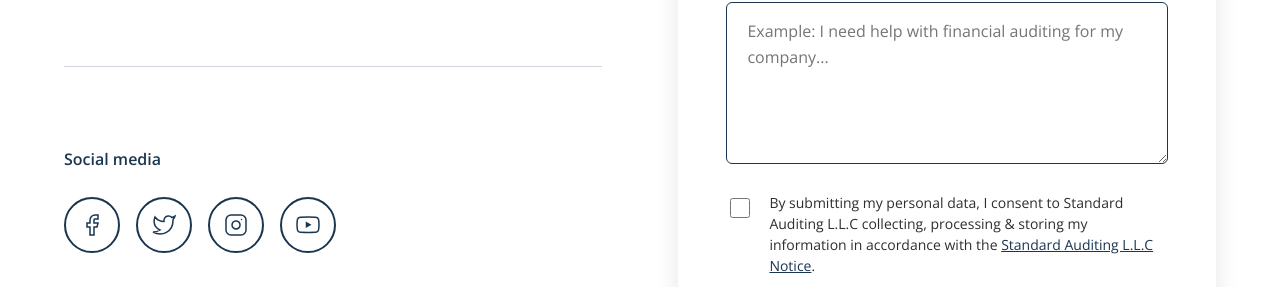
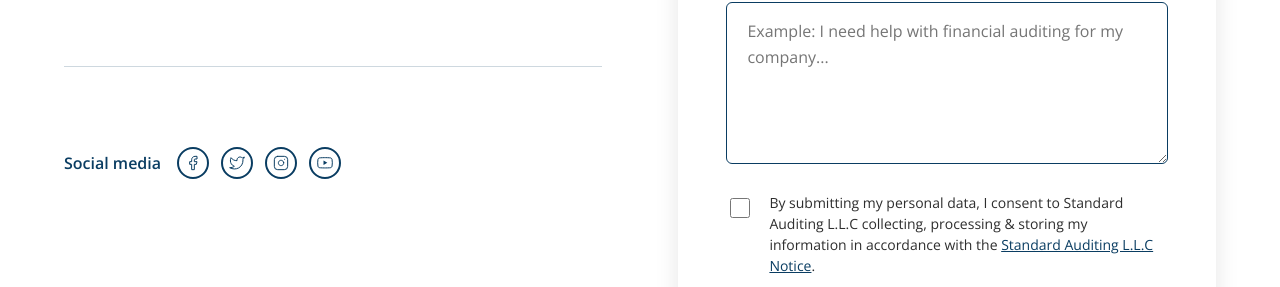
Before and after one commit to Azsaria114/standard_auditing, a React app: page /contact in a window 1280 px wide. Shown: the part 1128-1415 px from the top of the page. Built offline with nearby package versions, Linux system fonts and the light colour scheme; the HTML template or start-up script is replaced by a standard one.

Commit message:
Update contact page: change blue color to #0A3D62, minimize social icons and align inline with text

```diff
--- a/src/Contact.jsx
+++ b/src/Contact.jsx
@@ -73,31 +73,33 @@ function Contact() {
             <div className="contact-main__divider"></div>
 
             <div className="contact-main__social">
+              <div className="contact-main__social-inline">
                 <p className="contact-main__social-label body-opensans">Social media</p>
                 <div className="contact-main__social-icons">
                   <a href="#" className="contact-main__social-icon" aria-label="Facebook">
-                  <svg width="24" height="24" viewBox="0 0 24 24" fill="none" xmlns="http://www.w3.org/2000/svg">
+                    <svg width="16" height="16" viewBox="0 0 24 24" fill="none" xmlns="http://www.w3.org/2000/svg">
                       <path d="M18 2H15C13.6739 2 12.4021 2.52678 11.4645 3.46447C10.5268 4.40215 10 5.67392 10 7V10H7V14H10V22H14V14H17L18 10H14V7C14 6.73478 14.1054 6.48043 14.2929 6.29289C14.4804 6.10536 14.7348 6 15 6H18V2Z" stroke="currentColor" strokeWidth="1.5" fill="none"/>
                     </svg>
                   </a>
                   <a href="#" className="contact-main__social-icon" aria-label="Twitter">
-                  <svg width="24" height="24" viewBox="0 0 24 24" fill="none" xmlns="http://www.w3.org/2000/svg">
+                    <svg width="16" height="16" viewBox="0 0 24 24" fill="none" xmlns="http://www.w3.org/2000/svg">
                       <path d="M23 3C22.0424 3.67548 20.9821 4.19211 19.86 4.53C19.2577 3.83751 18.4573 3.34669 17.567 3.12393C16.6767 2.90116 15.7395 2.95718 14.8821 3.28446C14.0247 3.61173 13.2884 4.1944 12.773 4.95372C12.2575 5.71303 11.9877 6.61232 12 7.53V8.53C10.2426 8.57557 8.50127 8.18581 6.93101 7.39545C5.36074 6.60508 4.01032 5.43864 3 4C3 4 -1 13 8 17C5.94053 18.398 3.48716 19.099 1 19C10 24 21 19 21 7.5C20.9991 7.22145 20.9723 6.94359 20.92 6.67C21.9406 5.66349 22.6608 4.39271 23 3V3Z" stroke="currentColor" strokeWidth="1.5" fill="none"/>
                     </svg>
                   </a>
                   <a href="#" className="contact-main__social-icon" aria-label="Instagram">
-                  <svg width="24" height="24" viewBox="0 0 24 24" fill="none" xmlns="http://www.w3.org/2000/svg">
+                    <svg width="16" height="16" viewBox="0 0 24 24" fill="none" xmlns="http://www.w3.org/2000/svg">
                       <rect x="2" y="2" width="20" height="20" rx="5" ry="5" stroke="currentColor" strokeWidth="1.5" strokeLinecap="round" strokeLinejoin="round" fill="none"/>
                       <path d="M16 11.37C16.1234 12.2022 15.9812 13.0522 15.5937 13.799C15.2062 14.5458 14.5931 15.1514 13.8416 15.5297C13.0901 15.9079 12.2384 16.0396 11.4077 15.9059C10.5771 15.7723 9.80971 15.3801 9.21479 14.7852C8.61987 14.1903 8.22768 13.4229 8.09402 12.5922C7.96035 11.7616 8.09202 10.9099 8.47028 10.1584C8.84854 9.40685 9.45414 8.79374 10.2009 8.40624C10.9477 8.01874 11.7977 7.87659 12.63 8C13.4789 8.12588 14.2648 8.52146 14.8716 9.1283C15.4785 9.73515 15.8741 10.5211 16 11.37Z" stroke="currentColor" strokeWidth="1.5" strokeLinecap="round" strokeLinejoin="round" fill="none"/>
                       <path d="M17.5 6.5H17.51" stroke="currentColor" strokeWidth="1.5" strokeLinecap="round" strokeLinejoin="round" fill="none"/>
                     </svg>
                   </a>
                   <a href="#" className="contact-main__social-icon" aria-label="YouTube">
-                  <svg width="24" height="24" viewBox="0 0 24 24" fill="none" xmlns="http://www.w3.org/2000/svg">
+                    <svg width="16" height="16" viewBox="0 0 24 24" fill="none" xmlns="http://www.w3.org/2000/svg">
                       <path d="M22.54 6.42C22.4212 5.94541 22.1793 5.51057 21.8387 5.15941C21.4981 4.80824 21.0707 4.55318 20.6 4.42C18.88 4 12 4 12 4C12 4 5.12 4 3.4 4.42C2.92931 4.55318 2.50188 4.80824 2.16129 5.15941C1.8207 5.51057 1.57879 5.94541 1.46 6.42C1.14521 8.16156 0.991236 9.93062 1 11.7C0.991236 13.4694 1.14521 15.2384 1.46 16.98C1.57879 17.4546 1.8207 17.8894 2.16129 18.2406C2.50188 18.5918 2.92931 18.8468 3.4 18.98C5.12 19.4 12 19.4 12 19.4C12 19.4 18.88 19.4 20.6 18.98C21.0707 18.8468 21.4981 18.5918 21.8387 18.2406C22.1793 17.8894 22.4212 17.4546 22.54 16.98C22.8548 15.2384 23.0088 13.4694 23 11.7C23.0088 9.93062 22.8548 8.16156 22.54 6.42Z" stroke="currentColor" strokeWidth="1.5" fill="none"/>
                       <path d="M9.75 15.02L15.5 11.7L9.75 8.38V15.02Z" fill="currentColor"/>
                     </svg>
                   </a>
+                </div>
               </div>
             </div>
           </div>
```
Also changed, not shown: src/App.css. Lines whose indentation alone changed are shown as unchanged.
